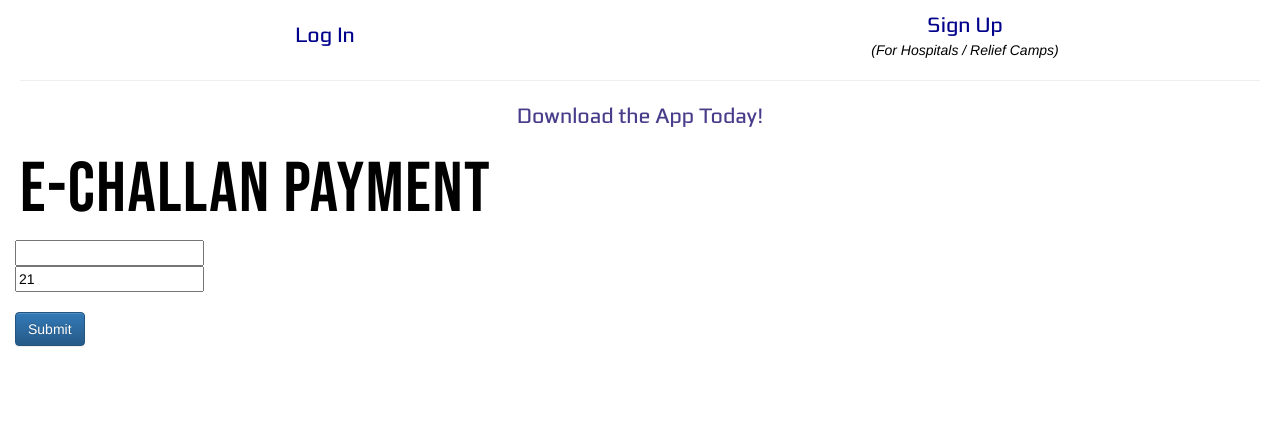
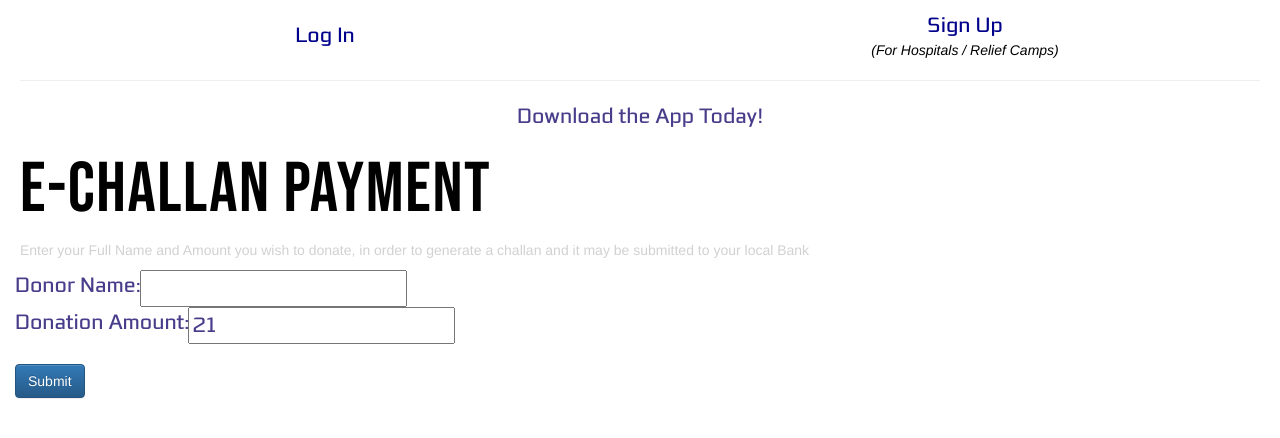
Before and after one commit to SaurabhAgarwala/RMD, a Django app: page /donate/challan/ in a window 1280 px wide. Shown: the part 286-724 px from the top of the page. Run offline with Django 3.2, Linux system fonts and the light colour scheme; some libraries are stand-ins or nearby versions.

Commit message:
e challan payment

```diff
--- a/DMApp/donate/templates/donate/challan.html
+++ b/DMApp/donate/templates/donate/challan.html
@@ -2,13 +2,16 @@
 
 {% block one %}
     <h1 id="detailhead">E-Challan Payment</h1>
+
+    <p id="details">Enter your Full Name and Amount you wish to donate, in order to generate a challan and it may be submitted to your local Bank</p>
+
     <form action="{% url 'donate:challan' %}" class="ws-validate" method="POST">
     {% csrf_token %}
-        <div class="form-row">
-            {{ form.name }}
+        <div id="detailp" class="form-row">
+            Donor Name: {{ form.name }}
         </div>
-        <div class="form-row">
-            {{ form.amount }}</div>
+        <div id="detailp" class="form-row">
+            Donation Amount: {{ form.amount }}</div>
         <br>
         <div class="form-row">
             <input class="btn btn-primary" type="submit" />
```
